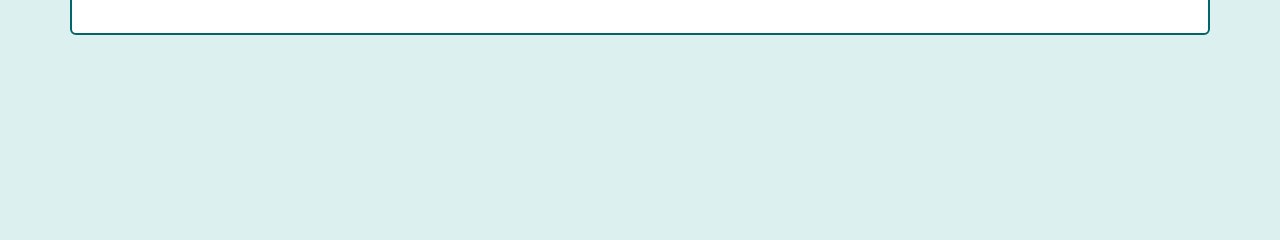
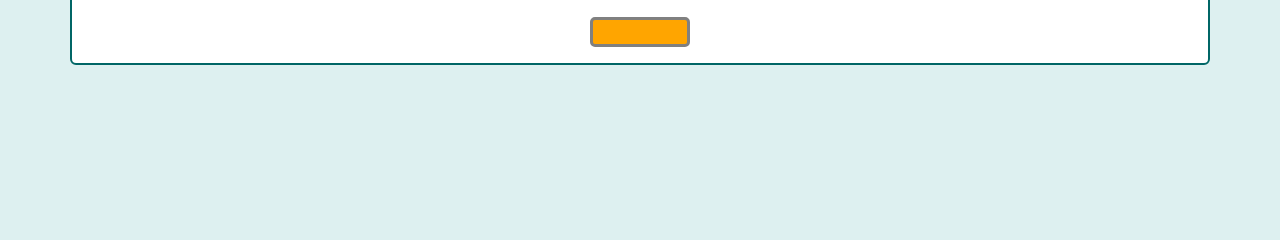
Before and after one commit to FollowRob/FullStack_Group_Project, a Django app: page / in a window 1280 px wide. Shown: the part 141-381 px from the top of the page. Run offline with Django 4.2, Linux system fonts and the light colour scheme; data that the repository does not hold is empty.

Commit message:
Created a button element and wrote logic to click and toggle background colour

```diff
--- a/quizapp/templates/quizapp/quiz.html
+++ b/quizapp/templates/quizapp/quiz.html
@@ -10,6 +10,7 @@
     <div class="row">
         <h2 id="question-text" class="text-center">{{ first_question.question_text }}</h2>
     </div>
+
     <div id="question-choices" class="row row-cols-1 row-cols-md-2 my-3">
         {% for choice_key, choice_value in first_question.choices.items %}
         <div class="col my-1" align="center">
@@ -17,6 +18,7 @@
         </div>
         {% endfor %}
     </div>
+
     <div class="row row-cols-3 justify-content-center">
         <div class="col" align="center">
             <button id="check-answer-button" class="quiz-controls btn w-100">Check answer</button>
@@ -31,5 +33,9 @@
     </div>
     {% endwith %}
 
+    <div class="row justify-content-center">
+        <div id="cool-button" class="col-1"></div>
+    </div>
+
 </section>
 {% endblock %}
--- a/quizapp/views.py
+++ b/quizapp/views.py
@@ -6,12 +6,12 @@ from quizapp.models import Quiz, Question
 # Create your views here.
 def view_quiz(request):
 
-    questions = Question.objects.all()
+    questions_list = Question.objects.all()
 
     return render(
         request,
         "quizapp/quiz.html",
         {
-            "questions": questions,
+            "questions": questions_list,
         },
     )
--- a/static/css/styles.css
+++ b/static/css/styles.css
@@ -57,3 +57,13 @@ body {
     color: white;
     transition: all .2s ease-in-out;
 }
+
+/* Cool Button */
+#cool-button {
+    height: 30px;
+    width: 100px;
+    border: 3px solid grey;
+    border-radius: 5px;
+    /* background-color: orange; */
+    text-align: center;
+}
--- /dev/null
+++ b/static/js/practice.js
@@ -0,0 +1,16 @@
+let coolButton = document.getElementById('cool-button');
+let buttonColor = "orange";
+
+coolButton.style.backgroundColor = buttonColor;
+
+function changeColor() {
+    if (buttonColor === "orange") {
+        buttonColor = "green";
+    } else {
+        buttonColor = "orange";
+    }
+
+    coolButton.style.backgroundColor = buttonColor;
+}
+
+coolButton.addEventListener("click", changeColor);
--- a/templates/base.html
+++ b/templates/base.html
@@ -21,6 +21,7 @@
 
     <!-- Project CSS -->
     <link rel="stylesheet" href="{% static 'css/styles.css' %}">
+    <script src="{% static 'js/practice.js' %}" defer></script>
 </head>
 
 <body>
```
